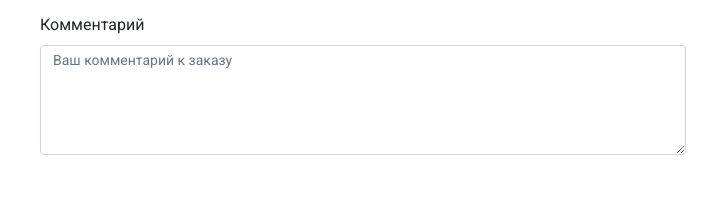
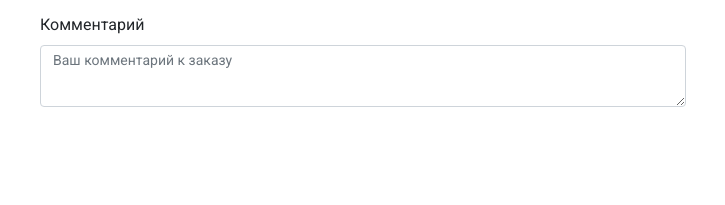
Before and after one commit to Nibrodi/ayva-order, a plain HTML site: page index.html in a window 1280 px wide. Shown: the part 866-1071 px from the top of the page, 0-725 px from the left. Drawn offline with nearby package versions, Linux system fonts and the light colour scheme.

Commit message:
корректировки

```diff
--- a/index.html
+++ b/index.html
@@ -113,7 +113,7 @@
             </div>
             <div class="form-group courier-comment"><label
                 for="exampleFormControlTextarea1">Комментарий</label><textarea class="form-control"
-                id="exampleFormControlTextarea1" rows="6" cols="4" placeholder="Ваш комментарий к заказу"></textarea>
+                id="exampleFormControlTextarea1" rows="3" cols="2" placeholder="Ваш комментарий к заказу"></textarea>
             </div>
             <div class="row long-buy"><button type="button" class="btn-buy" data-toggle="button" aria-pressed="false"
                 autocomplete="off">
```
